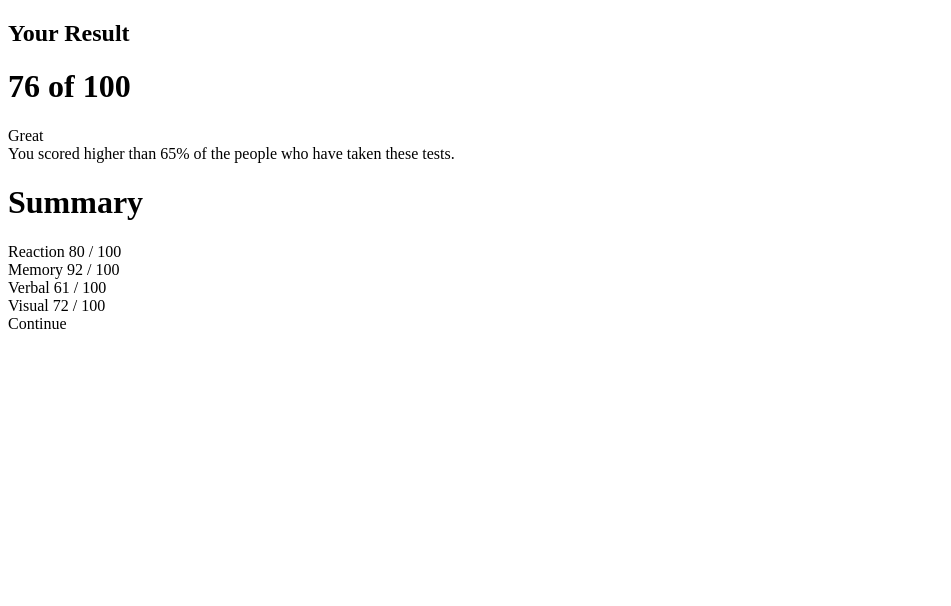
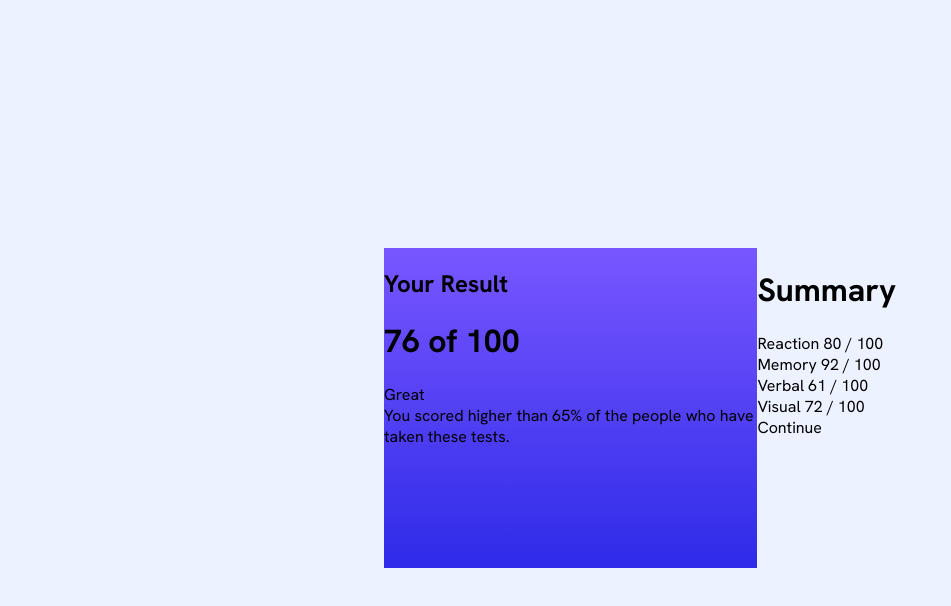
Before and after one commit to Fabio-Velasquez/results-summary-component-main-frontend-mentor, a plain HTML site: page index.html in a window 1280 px wide. Shown: the whole page, without its empty margins (0-951 px from the left). Drawn offline with Linux system fonts and the light colour scheme.

Commit message:
feature: added scaffolding css to card

```diff
--- a/index.html
+++ b/index.html
@@ -3,9 +3,11 @@
 <head>
   <meta charset="UTF-8">
   <meta name="viewport" content="width=device-width, initial-scale=1.0"> <!-- displays site properly based on user's device -->
-
+    <link rel="stylesheet" href="style.css">
   <link rel="icon" type="image/png" sizes="32x32" href="./assets/images/favicon-32x32.png">
-
+    <link rel="preconnect" href="https://fonts.googleapis.com">
+    <link rel="preconnect" href="https://fonts.gstatic.com" crossorigin>
+    <link href="https://fonts.googleapis.com/css2?family=Hanken+Grotesk:ital,wght@0,100..900;1,100..900&display=swap" rel="stylesheet">
   <title>Frontend Mentor | Results summary component</title>
 
   <!-- Feel free to remove these styles or customise in your own stylesheet 👍 -->
--- /dev/null
+++ b/style.css
@@ -0,0 +1,24 @@
+:root {
+    --result-container-bg-top-gradient: hsl(252, 100%, 67%);
+    --result-container-bg-bottom-gradient: hsl(241, 81%, 54%);
+    --card-font-family: Hanken Grotesk;
+}
+body {
+    display: flex;
+    height: 100vh;
+    align-items: center;
+    justify-content: center;
+    background-color: #ECF2FF;
+    font-family: var(--card-font-family), serif;
+}
+
+.results-component {
+    display: flex;
+    flex-direction: row;
+    min-width: 375px;
+    width: 40vw;
+    height: 40vh;
+}
+.result-score-container {
+    background: linear-gradient(to bottom, var(--result-container-bg-top-gradient), var(--result-container-bg-bottom-gradient)) ;
+}
```
